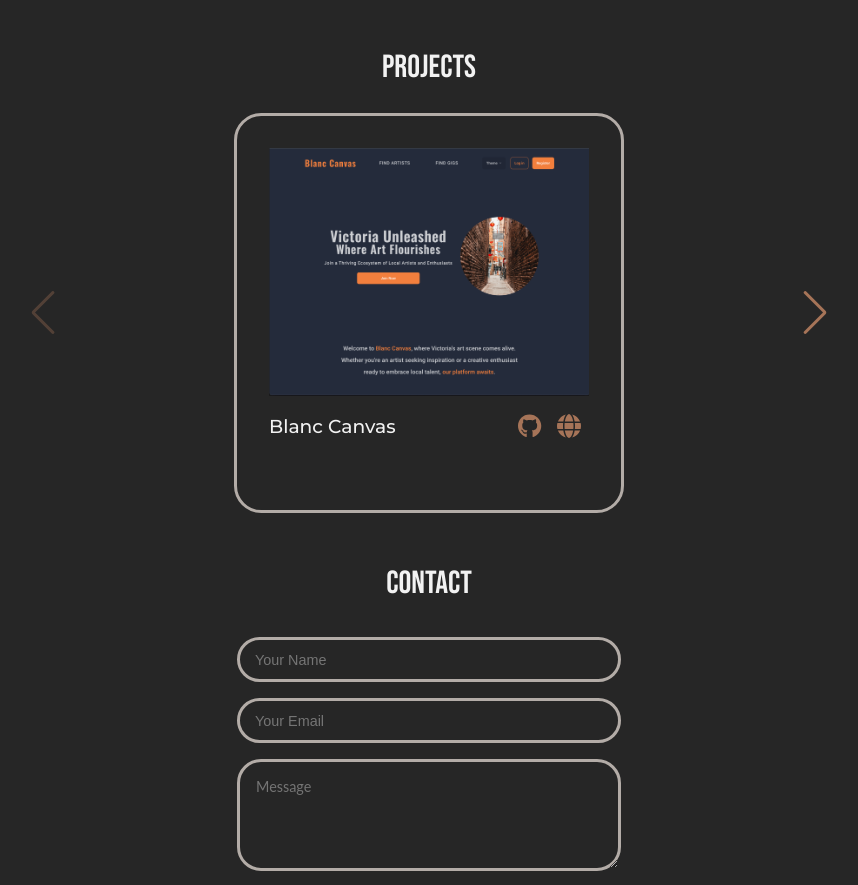
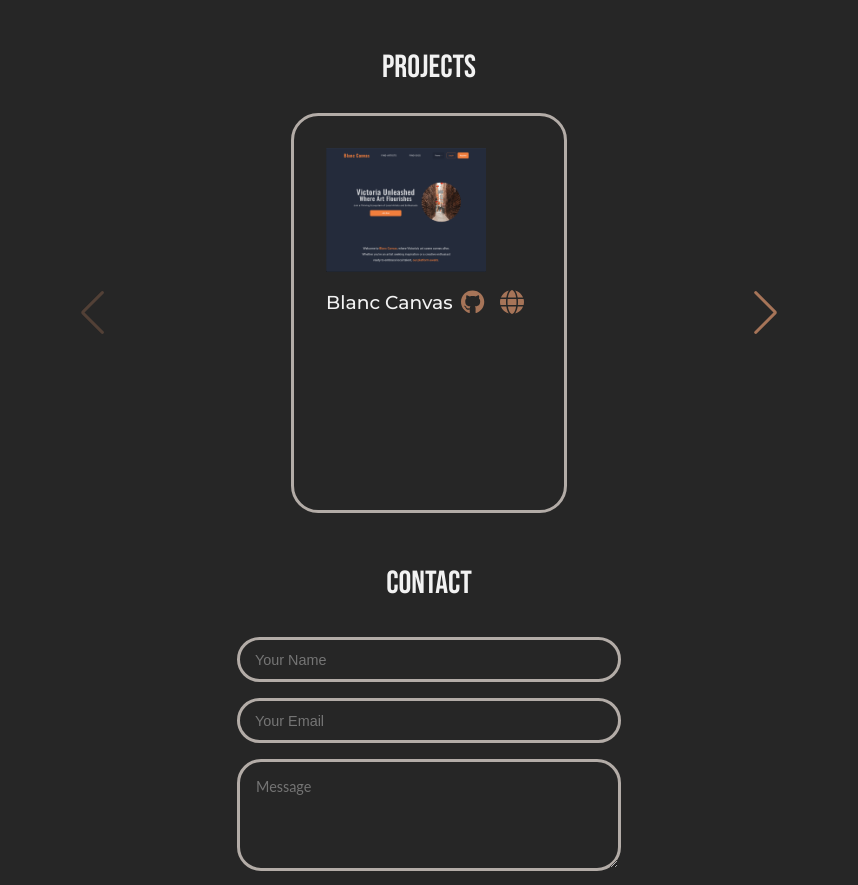
Before and after one commit to dodrin/portfolio, a React (Vite) app: page / in a window 1280 px wide. Shown: the part 1307-2192 px from the top of the page, without its empty margins (211-1069 px from the left). Built offline with nearby package versions, Linux system fonts and the light colour scheme.

Commit message:
Adjust styling WIP

```diff
--- a/src/styles/projects.css
+++ b/src/styles/projects.css
@@ -1,6 +1,9 @@
 .home__projects {
+  width: 100%;
+
   .swiper {
-    width: 70%;
+    width: 90%;
+    max-width: 45rem;
     height: 25rem;
 
     .swiper-slide {
@@ -16,12 +19,11 @@
 
   article {
     padding: 2rem;
-
     border: solid 3px var(--contact-form);
     border-radius: 1.7rem;
 
     .screenshot {
-      width: 20rem;
+      width: 10rem;
       height: 100%;
     }
 
@@ -39,3 +41,9 @@
     }
   }
 }
+
+@media only screen and (min-width: 450px) {
+  .screenshot {
+    width: 25rem;
+  }
+}
```
